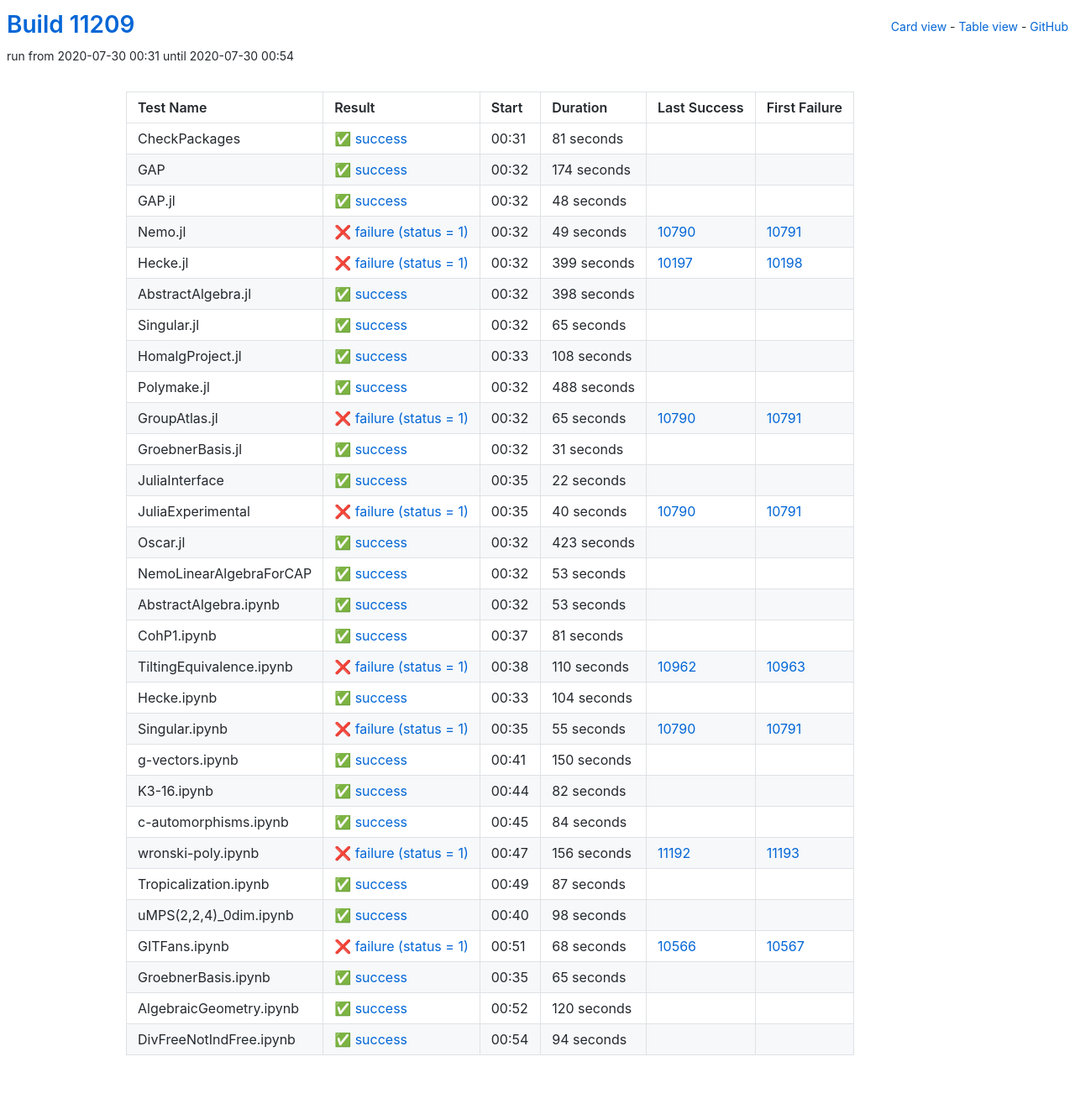
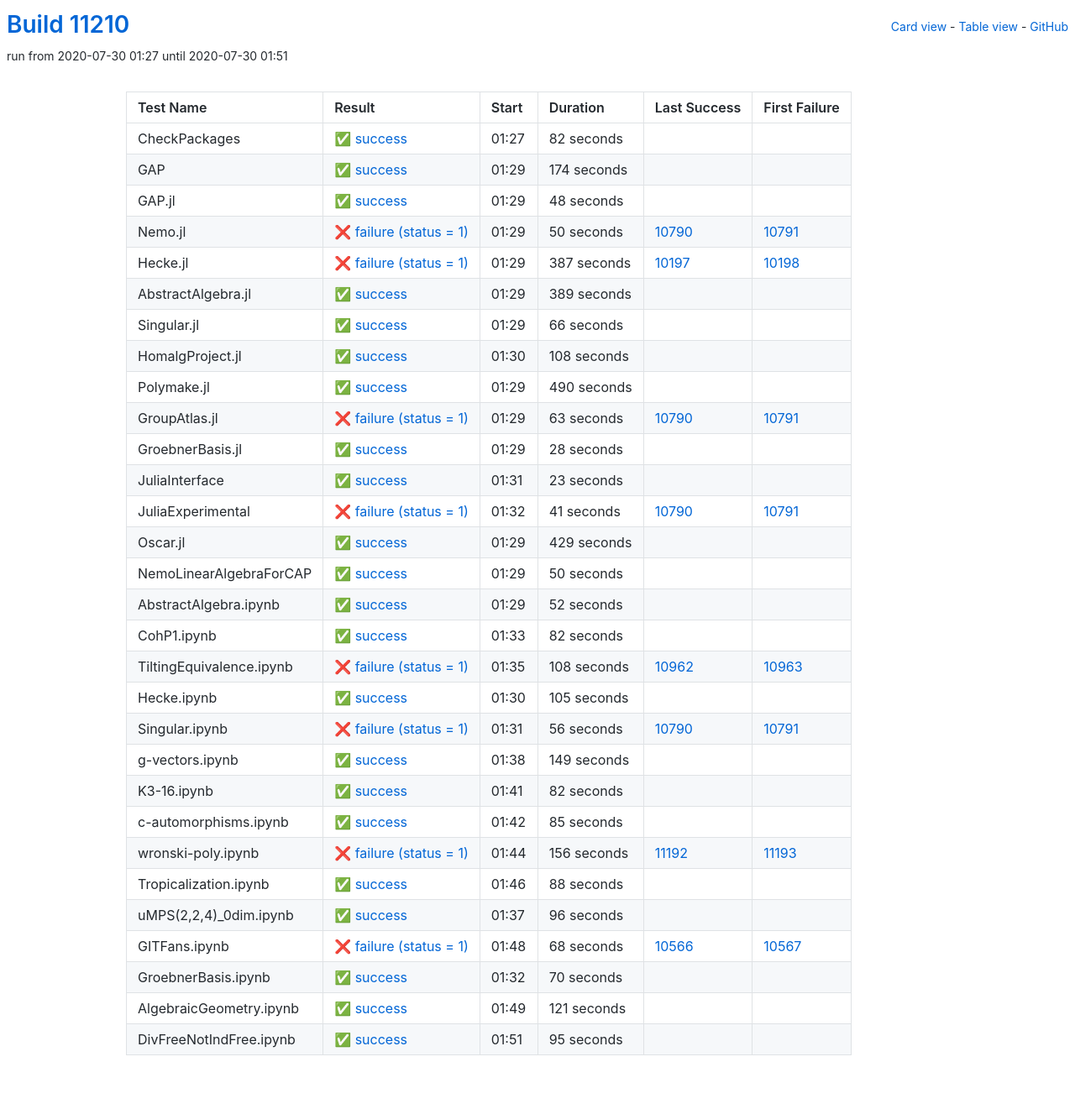
Before and after one commit to oscar-system/oscar-ci-status, a Jekyll site: the page built from table.html, in a window 1280 px wide. Shown: the whole page at 84% size. Built offline with Jekyll 4.4.1, drawn with Linux system fonts in a browser that asks for light colours.

Commit message:
Build #11210

```diff
--- a/_data/ci.yml
+++ b/_data/ci.yml
@@ -1,6 +1,6 @@
 ---
-build: 11209
-build_url: https://oscarci.mathematik.uni-kl.de/job/oscar/11209/
+build: 11210
+build_url: https://oscarci.mathematik.uni-kl.de/job/oscar/11210/
 job: oscar
 organization: oscar-system
 repo: oscar-ci-status
@@ -8,20 +8,20 @@
 tests:
 - name: CheckPackages
   id: checkpackages
-  log: https://oscarci.mathematik.uni-kl.de/job/oscar/11209/artifact/logs/build-11209/CheckPackages.log
-  start: 2020-07-30 00:31
+  log: https://oscarci.mathematik.uni-kl.de/job/oscar/11210/artifact/logs/build-11210/CheckPackages.log
+  start: 2020-07-30 01:27
   success: true
   exitcode: 0
   status: success
-  duration: 81
+  duration: 82
   last_success: false
   last_success_url:
   first_failure: false
   first_failure_url:
 - name: GAP
   id: gap
-  log: https://oscarci.mathematik.uni-kl.de/job/oscar/11209/artifact/logs/build-11209/GAP.log
-  start: 2020-07-30 00:32
+  log: https://oscarci.mathematik.uni-kl.de/job/oscar/11210/artifact/logs/build-11210/GAP.log
+  start: 2020-07-30 01:29
   success: true
   exitcode: 0
   status: success
@@ -32,8 +32,8 @@
   first_failure_url:
 - name: GAP.jl
   id: gap-jl
-  log: https://oscarci.mathematik.uni-kl.de/job/oscar/11209/artifact/logs/build-11209/GAP.jl.log
-  start: 2020-07-30 00:32
+  log: https://oscarci.mathematik.uni-kl.de/job/oscar/11210/artifact/logs/build-11210/GAP.jl.log
+  start: 2020-07-30 01:29
   success: true
   exitcode: 0
   status: success
@@ -44,56 +44,56 @@
   first_failure_url:
 - name: Nemo.jl
   id: nemo-jl
-  log: https://oscarci.mathematik.uni-kl.de/job/oscar/11209/artifact/logs/build-11209/Nemo.jl.log
-  start: 2020-07-30 00:32
+  log: https://oscarci.mathematik.uni-kl.de/job/oscar/11210/artifact/logs/build-11210/Nemo.jl.log
+  start: 2020-07-30 01:29
   success: false
   exitcode: 1
   status: failure
-  duration: 49
+  duration: 50
   last_success: 10790
   last_success_url: https://oscarci.mathematik.uni-kl.de/job/oscar/10790/
   first_failure: 10791
   first_failure_url: https://oscarci.mathematik.uni-kl.de/job/oscar/10791/
 - name: Hecke.jl
   id: hecke-jl
-  log: https://oscarci.mathematik.uni-kl.de/job/oscar/11209/artifact/logs/build-11209/Hecke.jl.log
-  start: 2020-07-30 00:32
+  log: https://oscarci.mathematik.uni-kl.de/job/oscar/11210/artifact/logs/build-11210/Hecke.jl.log
+  start: 2020-07-30 01:29
   success: false
   exitcode: 1
   status: failure
-  duration: 399
+  duration: 387
   last_success: 10197
   last_success_url: https://oscarci.mathematik.uni-kl.de/job/oscar/10197/
   first_failure: 10198
   first_failure_url: https://oscarci.mathematik.uni-kl.de/job/oscar/10198/
 - name: AbstractAlgebra.jl
   id: abstractalgebra-jl
-  log: https://oscarci.mathematik.uni-kl.de/job/oscar/11209/artifact/logs/build-11209/AbstractAlgebra.jl.log
-  start: 2020-07-30 00:32
+  log: https://oscarci.mathematik.uni-kl.de/job/oscar/11210/artifact/logs/build-11210/AbstractAlgebra.jl.log
+  start: 2020-07-30 01:29
   success: true
   exitcode: 0
   status: success
-  duration: 398
+  duration: 389
   last_success: false
   last_success_url:
   first_failure: false
   first_failure_url:
 - name: Singular.jl
   id: singular-jl
-  log: https://oscarci.mathematik.uni-kl.de/job/oscar/11209/artifact/logs/build-11209/Singular.jl.log
-  start: 2020-07-30 00:32
+  log: https://oscarci.mathematik.uni-kl.de/job/oscar/11210/artifact/logs/build-11210/Singular.jl.log
+  start: 2020-07-30 01:29
   success: true
   exitcode: 0
   status: success
-  duration: 65
+  duration: 66
   last_success: false
   last_success_url:
   first_failure: false
   first_failure_url:
 - name: HomalgProject.jl
   id: homalgproject-jl
-  log: https://oscarci.mathematik.uni-kl.de/job/oscar/11209/artifact/logs/build-11209/HomalgProject.jl.log
-  start: 2020-07-30 00:33
+  log: https://oscarci.mathematik.uni-kl.de/job/oscar/11210/artifact/logs/build-11210/HomalgProject.jl.log
+  start: 2020-07-30 01:30
   success: true
   exitcode: 0
   status: success
@@ -104,164 +104,164 @@
   first_failure_url:
 - name: Polymake.jl
   id: polymake-jl
-  log: https://oscarci.mathematik.uni-kl.de/job/oscar/11209/artifact/logs/build-11209/Polymake.jl.log
-  start: 2020-07-30 00:32
+  log: https://oscarci.mathematik.uni-kl.de/job/oscar/11210/artifact/logs/build-11210/Polymake.jl.log
+  start: 2020-07-30 01:29
   success: true
   exitcode: 0
   status: success
-  duration: 488
+  duration: 490
   last_success: false
   last_success_url:
   first_failure: false
   first_failure_url:
 - name: GroupAtlas.jl
   id: groupatlas-jl
-  log: https://oscarci.mathematik.uni-kl.de/job/oscar/11209/artifact/logs/build-11209/GroupAtlas.jl.log
-  start: 2020-07-30 00:32
+  log: https://oscarci.mathematik.uni-kl.de/job/oscar/11210/artifact/logs/build-11210/GroupAtlas.jl.log
+  start: 2020-07-30 01:29
   success: false
   exitcode: 1
   status: failure
-  duration: 65
+  duration: 63
   last_success: 10790
   last_success_url: https://oscarci.mathematik.uni-kl.de/job/oscar/10790/
   first_failure: 10791
   first_failure_url: https://oscarci.mathematik.uni-kl.de/job/oscar/10791/
 - name: GroebnerBasis.jl
   id: groebnerbasis-jl
-  log: https://oscarci.mathematik.uni-kl.de/job/oscar/11209/artifact/logs/build-11209/GroebnerBasis.jl.log
-  start: 2020-07-30 00:32
+  log: https://oscarci.mathematik.uni-kl.de/job/oscar/11210/artifact/logs/build-11210/GroebnerBasis.jl.log
+  start: 2020-07-30 01:29
   success: true
   exitcode: 0
   status: success
-  duration: 31
+  duration: 28
   last_success: false
   last_success_url:
   first_failure: false
   first_failure_url:
 - name: JuliaInterface
   id: juliainterface
-  log: https://oscarci.mathematik.uni-kl.de/job/oscar/11209/artifact/logs/build-11209/JuliaInterface.log
-  start: 2020-07-30 00:35
+  log: https://oscarci.mathematik.uni-kl.de/job/oscar/11210/artifact/logs/build-11210/JuliaInterface.log
+  start: 2020-07-30 01:31
   success: true
   exitcode: 0
   status: success
-  duration: 22
+  duration: 23
   last_success: false
   last_success_url:
   first_failure: false
   first_failure_url:
 - name: JuliaExperimental
   id: juliaexperimental
-  log: https://oscarci.mathematik.uni-kl.de/job/oscar/11209/artifact/logs/build-11209/JuliaExperimental.log
-  start: 2020-07-30 00:35
+  log: https://oscarci.mathematik.uni-kl.de/job/oscar/11210/artifact/logs/build-11210/JuliaExperimental.log
+  start: 2020-07-30 01:32
   success: false
   exitcode: 1
   status: failure
-  duration: 40
+  duration: 41
   last_success: 10790
   last_success_url: https://oscarci.mathematik.uni-kl.de/job/oscar/10790/
   first_failure: 10791
   first_failure_url: https://oscarci.mathematik.uni-kl.de/job/oscar/10791/
 - name: Oscar.jl
   id: oscar-jl
-  log: https://oscarci.mathematik.uni-kl.de/job/oscar/11209/artifact/logs/build-11209/Oscar.jl.log
-  start: 2020-07-30 00:32
+  log: https://oscarci.mathematik.uni-kl.de/job/oscar/11210/artifact/logs/build-11210/Oscar.jl.log
+  start: 2020-07-30 01:29
   success: true
   exitcode: 0
   status: success
-  duration: 423
+  duration: 429
   last_success: false
   last_success_url:
   first_failure: false
   first_failure_url:
 - name: NemoLinearAlgebraForCAP
   id: nemolinearalgebraforcap
-  log: https://oscarci.mathematik.uni-kl.de/job/oscar/11209/artifact/logs/build-11209/NemoLinearAlgebraForCAP.log
-  start: 2020-07-30 00:32
+  log: https://oscarci.mathematik.uni-kl.de/job/oscar/11210/artifact/logs/build-11210/NemoLinearAlgebraForCAP.log
+  start: 2020-07-30 01:29
   success: true
   exitcode: 0
   status: success
-  duration: 53
+  duration: 50
   last_success: false
   last_success_url:
   first_failure: false
   first_failure_url:
 - name: AbstractAlgebra.ipynb
   id: abstractalgebra-ipynb
-  log: https://oscarci.mathematik.uni-kl.de/job/oscar/11209/artifact/logs/build-11209/AbstractAlgebra.ipynb.log
-  start: 2020-07-30 00:32
+  log: https://oscarci.mathematik.uni-kl.de/job/oscar/11210/artifact/logs/build-11210/AbstractAlgebra.ipynb.log
+  start: 2020-07-30 01:29
   success: true
   exitcode: 0
   status: success
-  duration: 53
+  duration: 52
   last_success: false
   last_success_url:
   first_failure: false
   first_failure_url:
 - name: CohP1.ipynb
   id: cohp1-ipynb
-  log: https://oscarci.mathematik.uni-kl.de/job/oscar/11209/artifact/logs/build-11209/CohP1.ipynb.log
-  start: 2020-07-30 00:37
+  log: https://oscarci.mathematik.uni-kl.de/job/oscar/11210/artifact/logs/build-11210/CohP1.ipynb.log
+  start: 2020-07-30 01:33
   success: true
   exitcode: 0
   status: success
-  duration: 81
+  duration: 82
   last_success: false
   last_success_url:
   first_failure: false
   first_failure_url:
 - name: TiltingEquivalence.ipynb
   id: tiltingequivalence-ipynb
-  log: https://oscarci.mathematik.uni-kl.de/job/oscar/11209/artifact/logs/build-11209/TiltingEquivalence.ipynb.log
-  start: 2020-07-30 00:38
+  log: https://oscarci.mathematik.uni-kl.de/job/oscar/11210/artifact/logs/build-11210/TiltingEquivalence.ipynb.log
+  start: 2020-07-30 01:35
   success: false
   exitcode: 1
   status: failure
-  duration: 110
+  duration: 108
   last_success: 10962
   last_success_url: https://oscarci.mathematik.uni-kl.de/job/oscar/10962/
   first_failure: 10963
   first_failure_url: https://oscarci.mathematik.uni-kl.de/job/oscar/10963/
 - name: Hecke.ipynb
   id: hecke-ipynb
-  log: https://oscarci.mathematik.uni-kl.de/job/oscar/11209/artifact/logs/build-11209/Hecke.ipynb.log
-  start: 2020-07-30 00:33
+  log: https://oscarci.mathematik.uni-kl.de/job/oscar/11210/artifact/logs/build-11210/Hecke.ipynb.log
+  start: 2020-07-30 01:30
   success: true
   exitcode: 0
   status: success
-  duration: 104
+  duration: 105
   last_success: false
   last_success_url:
   first_failure: false
   first_failure_url:
 - name: Singular.ipynb
   id: singular-ipynb
-  log: https://oscarci.mathematik.uni-kl.de/job/oscar/11209/artifact/logs/build-11209/Singular.ipynb.log
-  start: 2020-07-30 00:35
+  log: https://oscarci.mathematik.uni-kl.de/job/oscar/11210/artifact/logs/build-11210/Singular.ipynb.log
+  start: 2020-07-30 01:31
   success: false
   exitcode: 1
   status: failure
-  duration: 55
+  duration: 56
   last_success: 10790
   last_success_url: https://oscarci.mathematik.uni-kl.de/job/oscar/10790/
   first_failure: 10791
   first_failure_url: https://oscarci.mathematik.uni-kl.de/job/oscar/10791/
 - name: g-vectors.ipynb
   id: g-vectors-ipynb
-  log: https://oscarci.mathematik.uni-kl.de/job/oscar/11209/artifact/logs/build-11209/g-vectors.ipynb.log
-  start: 2020-07-30 00:41
+  log: https://oscarci.mathematik.uni-kl.de/job/oscar/11210/artifact/logs/build-11210/g-vectors.ipynb.log
+  start: 2020-07-30 01:38
   success: true
   exitcode: 0
   status: success
-  duration: 150
+  duration: 149
   last_success: false
   last_success_url:
   first_failure: false
   first_failure_url:
 - name: K3-16.ipynb
   id: k3-16-ipynb
-  log: https://oscarci.mathematik.uni-kl.de/job/oscar/11209/artifact/logs/build-11209/K3-16.ipynb.log
-  start: 2020-07-30 00:44
+  log: https://oscarci.mathematik.uni-kl.de/job/oscar/11210/artifact/logs/build-11210/K3-16.ipynb.log
+  start: 2020-07-30 01:41
   success: true
   exitcode: 0
   status: success
@@ -272,20 +272,20 @@
   first_failure_url:
 - name: c-automorphisms.ipynb
   id: c-automorphisms-ipynb
-  log: https://oscarci.mathematik.uni-kl.de/job/oscar/11209/artifact/logs/build-11209/c-automorphisms.ipynb.log
-  start: 2020-07-30 00:45
+  log: https://oscarci.mathematik.uni-kl.de/job/oscar/11210/artifact/logs/build-11210/c-automorphisms.ipynb.log
+  start: 2020-07-30 01:42
   success: true
   exitcode: 0
   status: success
-  duration: 84
+  duration: 85
   last_success: false
   last_success_url:
   first_failure: false
   first_failure_url:
 - name: wronski-poly.ipynb
   id: wronski-poly-ipynb
-  log: https://oscarci.mathematik.uni-kl.de/job/oscar/11209/artifact/logs/build-11209/wronski-poly.ipynb.log
-  start: 2020-07-30 00:47
+  log: https://oscarci.mathematik.uni-kl.de/job/oscar/11210/artifact/logs/build-11210/wronski-poly.ipynb.log
+  start: 2020-07-30 01:44
   success: false
   exitcode: 1
   status: failure
@@ -296,32 +296,32 @@
   first_failure_url: https://oscarci.mathematik.uni-kl.de/job/oscar/11193/
 - name: Tropicalization.ipynb
   id: tropicalization-ipynb
-  log: https://oscarci.mathematik.uni-kl.de/job/oscar/11209/artifact/logs/build-11209/Tropicalization.ipynb.log
-  start: 2020-07-30 00:49
+  log: https://oscarci.mathematik.uni-kl.de/job/oscar/11210/artifact/logs/build-11210/Tropicalization.ipynb.log
+  start: 2020-07-30 01:46
   success: true
   exitcode: 0
   status: success
-  duration: 87
+  duration: 88
   last_success: false
   last_success_url:
   first_failure: false
   first_failure_url:
 - name: uMPS(2,2,4)_0dim.ipynb
   id: umps-2-2-4-0dim-ipynb
-  log: https://oscarci.mathematik.uni-kl.de/job/oscar/11209/artifact/logs/build-11209/uMPS-2-2-4-_0dim.ipynb.log
-  start: 2020-07-30 00:40
+  log: https://oscarci.mathematik.uni-kl.de/job/oscar/11210/artifact/logs/build-11210/uMPS-2-2-4-_0dim.ipynb.log
+  start: 2020-07-30 01:37
   success: true
   exitcode: 0
   status: success
-  duration: 98
+  duration: 96
   last_success: false
   last_success_url:
   first_failure: false
   first_failure_url:
 - name: GITFans.ipynb
   id: gitfans-ipynb
-  log: https://oscarci.mathematik.uni-kl.de/job/oscar/11209/artifact/logs/build-11209/GITFans.ipynb.log
-  start: 2020-07-30 00:51
+  log: https://oscarci.mathematik.uni-kl.de/job/oscar/11210/artifact/logs/build-11210/GITFans.ipynb.log
+  start: 2020-07-30 01:48
   success: false
   exitcode: 1
   status: failure
@@ -332,36 +332,36 @@
   first_failure_url: https://oscarci.mathematik.uni-kl.de/job/oscar/10567/
 - name: GroebnerBasis.ipynb
   id: groebnerbasis-ipynb
-  log: https://oscarci.mathematik.uni-kl.de/job/oscar/11209/artifact/logs/build-11209/GroebnerBasis.ipynb.log
-  start: 2020-07-30 00:35
+  log: https://oscarci.mathematik.uni-kl.de/job/oscar/11210/artifact/logs/build-11210/GroebnerBasis.ipynb.log
+  start: 2020-07-30 01:32
   success: true
   exitcode: 0
   status: success
-  duration: 65
+  duration: 70
   last_success: false
   last_success_url:
   first_failure: false
   first_failure_url:
 - name: AlgebraicGeometry.ipynb
   id: algebraicgeometry-ipynb
-  log: https://oscarci.mathematik.uni-kl.de/job/oscar/11209/artifact/logs/build-11209/AlgebraicGeometry.ipynb.log
-  start: 2020-07-30 00:52
+  log: https://oscarci.mathematik.uni-kl.de/job/oscar/11210/artifact/logs/build-11210/AlgebraicGeometry.ipynb.log
+  start: 2020-07-30 01:49
   success: true
   exitcode: 0
   status: success
-  duration: 120
+  duration: 121
   last_success: false
   last_success_url:
   first_failure: false
   first_failure_url:
 - name: DivFreeNotIndFree.ipynb
   id: divfreenotindfree-ipynb
-  log: https://oscarci.mathematik.uni-kl.de/job/oscar/11209/artifact/logs/build-11209/DivFreeNotIndFree.ipynb.log
-  start: 2020-07-30 00:54
+  log: https://oscarci.mathematik.uni-kl.de/job/oscar/11210/artifact/logs/build-11210/DivFreeNotIndFree.ipynb.log
+  start: 2020-07-30 01:51
   success: true
   exitcode: 0
   status: success
-  duration: 94
+  duration: 95
   last_success: false
   last_success_url:
   first_failure: false
```
Also changed, not shown: README.md.
